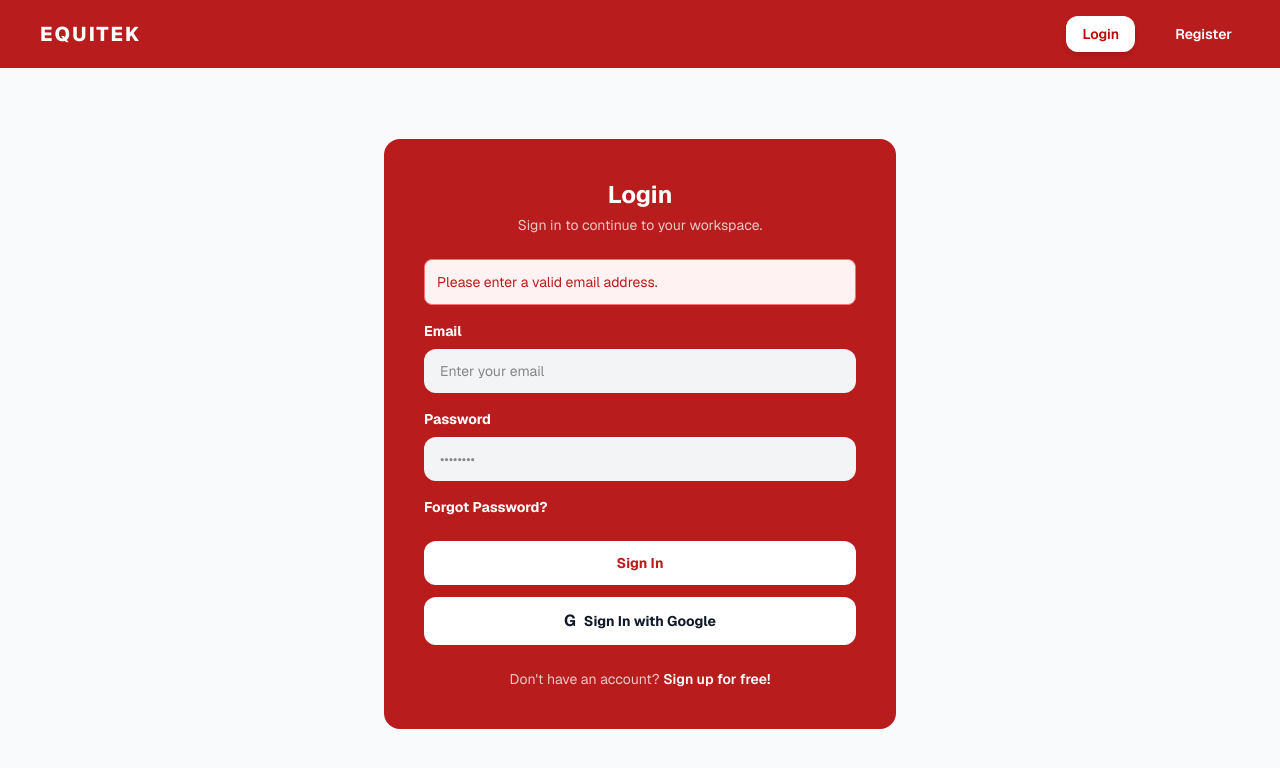
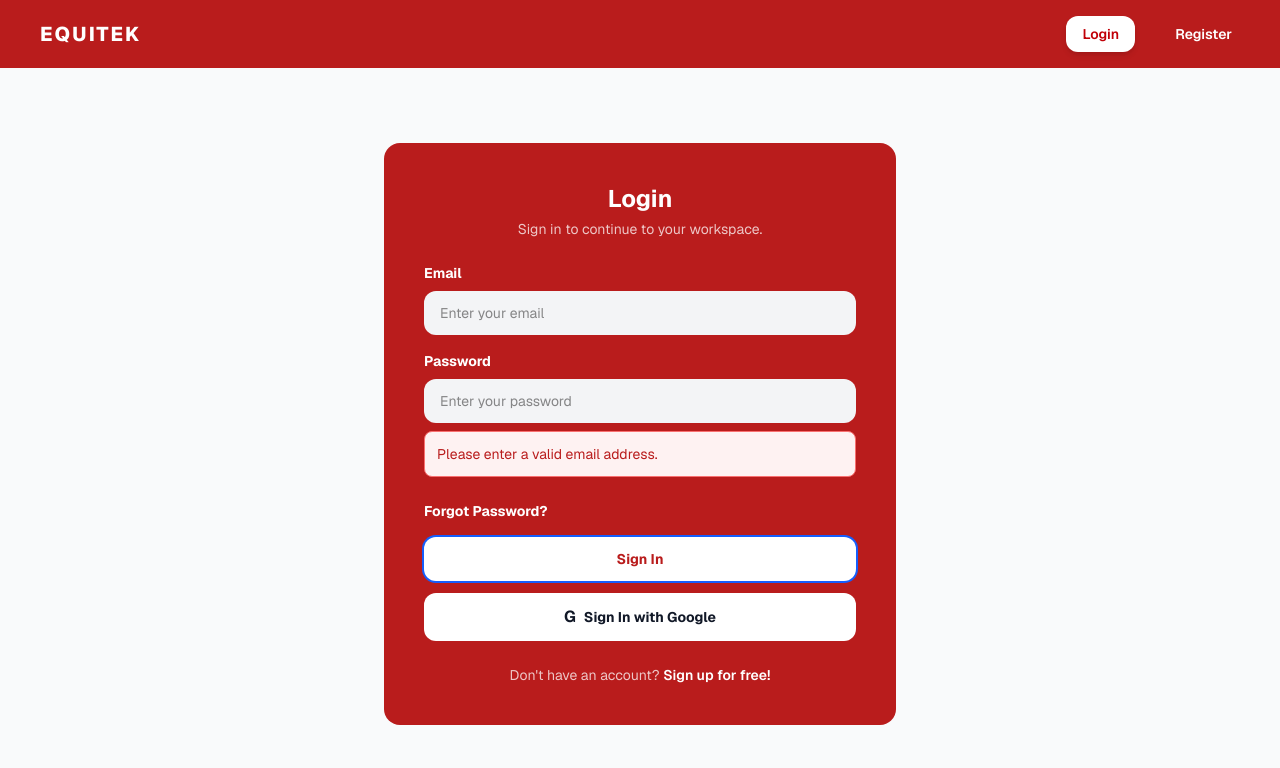
Before and after one commit to PPL-C-Equitek/excel-generator-mono, a Next.js app in the folder frontend/: page /login in a window 1280 px wide. Both pictures are taken after a click on the button "Sign In". Shown: the top 768 px of the page. Built offline with nearby package versions, Linux system fonts and the light colour scheme; no server answers.

Commit message:
REFACTOR: standardize error and field appearance

```diff
--- a/frontend/src/app/login/LoginPage.tsx
+++ b/frontend/src/app/login/LoginPage.tsx
@@ -1,4 +1,5 @@
 'use client'
+import { useState } from 'react'
 import Navbar from '@/components/Navbar'
 import LoginForm from '@/components/LoginForm'
 import { LANDING_NAV_LINKS } from '@/constants/landing'
@@ -9,6 +10,9 @@ import { storeAuthTokens } from '@/lib/auth'
 
 export default function LoginPage() {
     const googleClientId = process.env.NEXT_PUBLIC_GOOGLE_CLIENT_ID
+    const [isLoading, setIsLoading] = useState(false)
+    const [apiError, setApiError] = useState<string | null>(null)
+    const [showSuccessMessage, setShowSuccessMessage] = useState(false)
 
     const saveTokensAndRedirect = (
         accessToken: string,
@@ -22,18 +26,24 @@ export default function LoginPage() {
             localStorage.setItem('user_email', user.email)
         }
 
-        globalThis.location.href = '/convert'
+        setShowSuccessMessage(true)
+        setTimeout(() => {
+            globalThis.location.href = '/convert'
+        }, 2000)
     }
 
     const handleLogin = async (data: LoginFormData) => {
         try {
+            setIsLoading(true)
+            setApiError(null)
             const res = await login(data.email, data.password)
             saveTokensAndRedirect(res.access_token, res.refresh_token, res.user)
         } catch (err: unknown) {
+            setIsLoading(false)
             if (err instanceof Error) {
-                alert(err.message)
+                setApiError(err.message)
             } else {
-                alert('Something went wrong')
+                setApiError('Something went wrong. Please try again.')
             }
         }
     }
@@ -41,18 +51,21 @@ export default function LoginPage() {
     const triggerGoogleSignIn = useGoogleLogin({
         onSuccess: async (tokenResponse) => {
             try {
+                setIsLoading(true)
+                setApiError(null)
                 const res = await loginWithGoogle(tokenResponse.access_token)
                 saveTokensAndRedirect(res.access_token, res.refresh_token, res.user)
             } catch (err: unknown) {
+                setIsLoading(false)
                 if (err instanceof Error) {
-                    alert(err.message)
+                    setApiError(err.message)
                 } else {
-                    alert('Google sign-in failed')
+                    setApiError('Google sign-in failed. Please try again.')
                 }
             }
         },
         onError: () => {
-            alert('Google sign-in cancelled or failed')
+            setApiError('Google sign-in cancelled or failed. Please try again.')
         },
         scope: 'openid email profile',
     })
@@ -61,16 +74,39 @@ export default function LoginPage() {
         <div className="force-light min-h-screen flex flex-col bg-gray-50">
             <Navbar links={LANDING_NAV_LINKS} activePage="login" />
             <main className="flex flex-1 items-center justify-center px-4 py-12">
+                {/* Success Message */}
+                {showSuccessMessage && (
+                    <div className="fixed top-4 left-4 right-4 mx-auto max-w-lg rounded-lg border border-green-200 bg-green-50 p-4 text-sm font-medium text-green-800 shadow-lg z-50 flex items-center gap-3">
+                        <svg
+                            className="h-5 w-5 flex-shrink-0 text-green-600"
+                            fill="none"
+                            viewBox="0 0 24 24"
+                            stroke="currentColor"
+                            strokeWidth="2"
+                        >
+                            <path
+                                strokeLinecap="round"
+                                strokeLinejoin="round"
+                                d="M9 12.75 11.25 15 15 9.75m6 2.25A9 9 0 1 1 3 12a9 9 0 0 1 18 0Z"
+                            />
+                        </svg>
+                        <span>Login successful! Redirecting...</span>
+                    </div>
+                )}
+
                 <LoginForm
                     onSubmit={handleLogin}
                     onGoogleSignIn={() => {
                         if (!googleClientId) {
-                            alert('Google OAuth belum dikonfigurasi. Isi NEXT_PUBLIC_GOOGLE_CLIENT_ID lalu restart frontend.')
+                            setApiError('Google OAuth belum dikonfigurasi. Isi NEXT_PUBLIC_GOOGLE_CLIENT_ID lalu restart frontend.')
                             return
                         }
 
                         triggerGoogleSignIn()
                     }}
+                    isLoading={isLoading}
+                    apiError={apiError}
+                    onClearApiError={() => setApiError(null)}
                 />
             </main>
         </div>
--- a/frontend/src/components/LoginForm.tsx
+++ b/frontend/src/components/LoginForm.tsx
@@ -10,32 +10,51 @@ export interface LoginFormData {
 interface LoginFormProps {
     onSubmit?: (data: LoginFormData) => void
     onGoogleSignIn?: () => void
+    isLoading?: boolean
+    apiError?: string | null
+    onClearApiError?: () => void
 }
 
-export default function LoginForm({ onSubmit, onGoogleSignIn }: Readonly<LoginFormProps>) {
+export default function LoginForm({
+    onSubmit,
+    onGoogleSignIn,
+    isLoading = false,
+    apiError = null,
+    onClearApiError
+}: Readonly<LoginFormProps>) {
     const [email, setEmail] = useState('')
     const [password, setPassword] = useState('')
-    const [error, setError] = useState<string | null>(null)
+    const [validationError, setValidationError] = useState<string | null>(null)
+
+    const handleEmailChange = (e: React.ChangeEvent<HTMLInputElement>) => {
+        setEmail(e.target.value)
+        onClearApiError?.()
+    }
+
+    const handlePasswordChange = (e: React.ChangeEvent<HTMLInputElement>) => {
+        setPassword(e.target.value)
+        onClearApiError?.()
+    }
 
     const handleSubmit = () => {
-        setError(null)
+        setValidationError(null)
 
         // Batasi panjang email
         if (!email || email.length > 254) {
-            setError('Please enter a valid email address.')
+            setValidationError('Please enter a valid email address.')
             return
         }
 
         // Validasi email
         const emailRegex = /^[A-Za-z0-9._%+-]{1,64}@[A-Za-z0-9-]{1,63}(?:\.[A-Za-z0-9-]{1,63})+$/
         if (!emailRegex.test(email)) {
-            setError('Please enter a valid email address.')
+            setValidationError('Please enter a valid email address.')
             return
         }
 
         // Validasi password
         if (!password) {
-            setError('Password is required.')
+            setValidationError('Password is required.')
             return
         }
 
@@ -53,21 +72,6 @@ export default function LoginForm({ onSubmit, onGoogleSignIn }: Readonly<LoginFo
                 Sign in to continue to your workspace.
             </p>
 
-            {/* Error */}
-            {error && (
-                <div
-                    role="alert"
-                    className="mb-4 rounded-lg border p-3 text-sm"
-                    style={{
-                        backgroundColor: 'var(--danger-bg)',
-                        borderColor: 'var(--danger-border)',
-                        color: 'var(--danger-text)',
-                    }}
-                >
-                    {error}
-                </div>
-            )}
-
             {/* Email */}
             <div className="mb-4">
                 <label
@@ -81,8 +85,8 @@ export default function LoginForm({ onSubmit, onGoogleSignIn }: Readonly<LoginFo
                     type="email"
                     placeholder="Enter your email"
                     value={email}
-                    onChange={(e) => setEmail(e.target.value)}
-                    className="w-full px-4 py-3 rounded-xl text-sm outline-none"
+                    onChange={handleEmailChange}
+                    className="w-full px-4 py-3 rounded-xl text-sm outline-none focus:ring-2 focus:ring-blue-600"
                     style={{
                         backgroundColor: 'var(--surface-2)',
                         color: 'var(--foreground)',
@@ -91,7 +95,7 @@ export default function LoginForm({ onSubmit, onGoogleSignIn }: Readonly<LoginFo
             </div>
 
             {/* Password */}
-            <div className="mb-4">
+            <div className="mb-6">
                 <label
                     htmlFor="password"
                     className="block text-white font-bold text-sm mb-2"
@@ -102,19 +106,35 @@ export default function LoginForm({ onSubmit, onGoogleSignIn }: Readonly<LoginFo
                     id="password"
                     data-testid="password-input"
                     type="password"
-                    placeholder="••••••••"
+                    placeholder="Enter your password"
                     value={password}
-                    onChange={(e) => setPassword(e.target.value)}
-                    className="w-full px-4 py-3 rounded-xl text-sm outline-none"
+                    onChange={handlePasswordChange}
+                    disabled={isLoading}
+                    className="w-full px-4 py-3 rounded-xl text-sm outline-none focus:ring-2 focus:ring-blue-600 disabled:opacity-60"
                     style={{
                         backgroundColor: 'var(--surface-2)',
                         color: 'var(--foreground)',
                     }}
                 />
+
+                {/* Error - Below Password Field */}
+                {(validationError || apiError) && (
+                    <div
+                        role="alert"
+                        className="mt-2 rounded-lg border p-3 text-sm"
+                        style={{
+                            backgroundColor: 'var(--danger-bg)',
+                            borderColor: 'var(--danger-border)',
+                            color: 'var(--danger-text)',
+                        }}
+                    >
+                        {validationError || apiError}
+                    </div>
+                )}
             </div>
 
             {/* Forgot password */}
-            <div className="flex items-center justify-between mb-6">
+            <div className="flex items-center justify-between mb-4">
                 <a
                     href="/forgot-password"
                     className="text-white font-bold text-sm hover:underline"
@@ -126,17 +146,19 @@ export default function LoginForm({ onSubmit, onGoogleSignIn }: Readonly<LoginFo
             {/* Sign in */}
             <button
                 onClick={handleSubmit}
-                className="w-full py-3 rounded-xl font-bold text-sm mb-3 transition active:scale-[0.98]"
+                disabled={isLoading}
+                className="w-full py-3 rounded-xl font-bold text-sm mb-3 transition active:scale-[0.98] disabled:opacity-60 disabled:cursor-not-allowed focus:ring-2 focus:ring-blue-600"
                 style={{ backgroundColor: '#ffffff', color: 'var(--brand-primary)' }}
             >
-                Sign In
+                {isLoading ? 'Signing In...' : 'Sign In'}
             </button>
 
             {/* Sign in with Google */}
             <button
                 type="button"
                 onClick={() => onGoogleSignIn?.()}
-                className="w-full py-3 rounded-xl font-bold text-sm mb-6 flex items-center justify-center gap-2 transition active:scale-[0.98]"
+                disabled={isLoading}
+                className="w-full py-3 rounded-xl font-bold text-sm mb-6 flex items-center justify-center gap-2 transition active:scale-[0.98] disabled:opacity-60 disabled:cursor-not-allowed focus:ring-2 focus:ring-blue-600"
                 style={{ backgroundColor: '#ffffff', color: '#111827' }}
             >
                 <span className="text-base">G</span>{' '}
```
Also changed, not shown: 1 other file (tests, documents, lock files or other folders).
